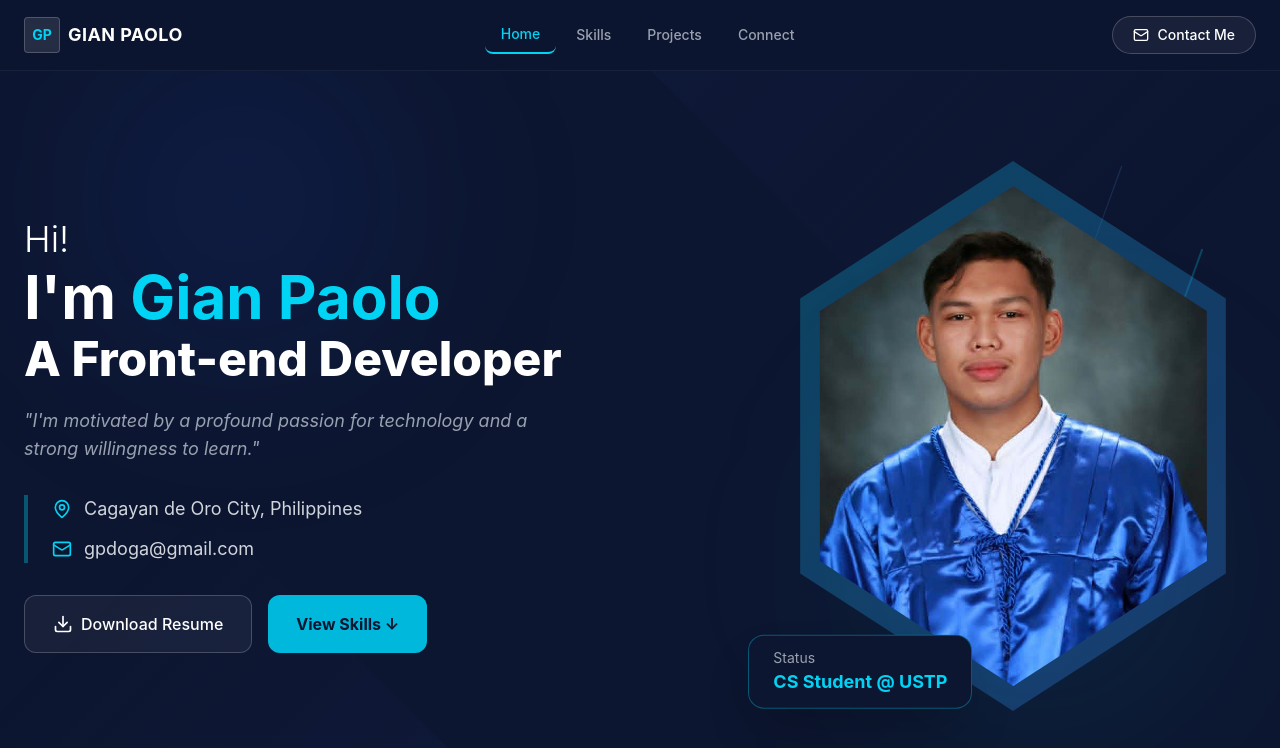
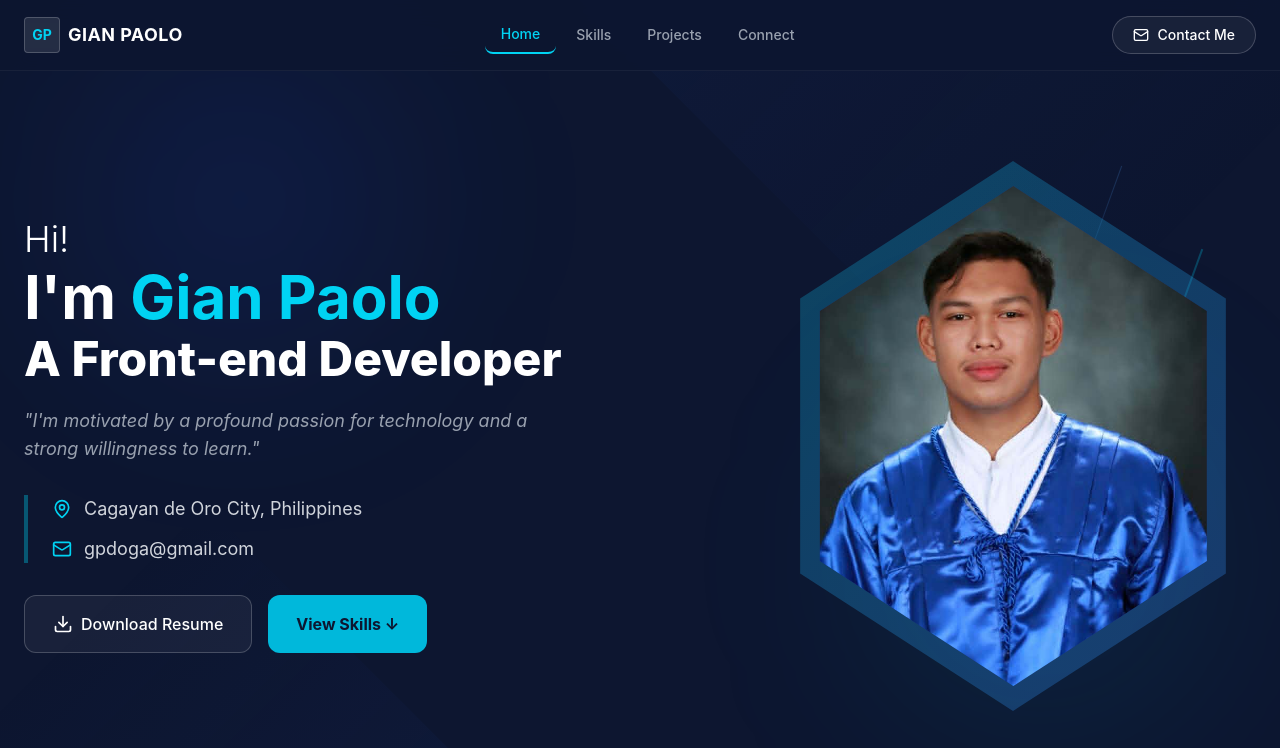
Before and after one commit to thegreatpaolo/Portfolio, a React (Vite) app: page / in a window 1280 px wide. Shown: the top 748 px of the page. Built offline with nearby package versions, Linux system fonts and the light colour scheme.

Commit message:
Remove CS Student status badge from portfolio

```diff
--- a/src/app/App.tsx
+++ b/src/app/App.tsx
@@ -43,10 +43,6 @@ const projects: Project[] = [
       webImage4,
     ]
   },
-
-
-
-
 ];
 
 const programmingSkills = [
@@ -315,15 +311,6 @@ export default function App() {
                     className="w-full h-full object-cover object-top"
                   />
                 </div>
-                {/* CS Student badge */}
-                <motion.div
-                  animate={{ y: [0, -8, 0] }}
-                  transition={{ duration: 3, repeat: Infinity }}
-                  className="absolute -bottom-4 -left-6 bg-[#0d1630] border border-cyan-500/40 rounded-2xl px-4 py-2 shadow-2xl"
-                >
-                  <p className="text-xs text-gray-400">Status</p>
-                  <p className="text-sm font-bold text-cyan-400">CS Student @ USTP</p>
-                </motion.div>
               </div>
             </motion.div>
 
@@ -418,7 +405,7 @@ export default function App() {
                     background: 'linear-gradient(135deg, #06b6d4, #3b82f6)',
                   }}
                 />
-                {/* Main hexagon image - INCREASED SIZE HERE */}
+                {/* Main hexagon image */}
                 <div
                   className="w-[450px] h-[500px] overflow-hidden relative"
                   style={{
@@ -432,15 +419,6 @@ export default function App() {
                     className="w-full h-full object-cover object-top"
                   />
                 </div>
-                {/* CS Student badge */}
-                <motion.div
-                  animate={{ y: [0, -8, 0] }}
-                  transition={{ duration: 3, repeat: Infinity }}
-                  className="absolute -bottom-6 -left-10 bg-[#0d1630] border border-cyan-500/40 rounded-2xl px-6 py-3 shadow-2xl"
-                >
-                  <p className="text-sm text-gray-400">Status</p>
-                  <p className="text-lg font-bold text-cyan-400">CS Student @ USTP</p>
-                </motion.div>
               </div>
             </motion.div>
           </div>
@@ -451,7 +429,7 @@ export default function App() {
           <AnimatedSection className="text-center mb-14">
             <h2 className="text-3xl md:text-4xl font-bold text-white mb-3">What I do</h2>
             <p className="text-gray-400 max-w-2xl mx-auto text-sm">
-              I'm a Computer Science student and aspiring full-stack developer with a strong desire to broaden my technological knowledge and a keen interest in crafting both visually appealing designs and seamless functionality.
+              I'm an aspiring full-stack developer with a strong desire to broaden my technological knowledge and a keen interest in crafting both visually appealing designs and seamless functionality.
             </p>
           </AnimatedSection>
 
@@ -548,13 +526,11 @@ export default function App() {
             <p className="text-gray-400 text-sm mb-12">Have a project in mind or want to collaborate? Reach out!</p>
             <div className="flex justify-center items-center gap-10 flex-wrap">
               {/* Telegram */}
-
               <a
               href="https://t.me/GianPaolo_Dev"
               target="_blank"
               rel="noopener noreferrer"
               className="group flex flex-col items-center gap-3">
-
                 <div className="w-16 h-16 flex items-center justify-center bg-white/5 rounded-full border border-white/10 group-hover:border-sky-400/60 group-hover:bg-sky-400/10 transition-all">
                   <svg className="w-7 h-7 text-gray-400 group-hover:text-sky-400 transition-colors" fill="currentColor" viewBox="0 0 24 24"><path d="M11.944 0C5.346 0 0 5.346 0 11.944c0 6.598 5.346 11.944 11.944 11.944 6.598 0 11.944-5.346 11.944-11.944C23.888 5.346 18.542 0 11.944 0zm5.206 16.561c-.19.605-.838.835-1.391.564l-4.512-2.193-2.028 1.956c-.347.335-.91.135-.91-.341V13.88l6.194-5.836c.154-.145-.045-.224-.226-.1l-7.658 4.821-3.693-1.157c-.59-.185-.603-.984.013-1.188l13.14-5.06c.556-.214 1.106.214.935.795l-1.974 9.406z"/></svg>
                 </div>
@@ -567,7 +543,6 @@ export default function App() {
               target="_blank"
               rel="noopener noreferrer"
               className="group flex flex-col items-center gap-3">
-
                 <div className="w-16 h-16 flex items-center justify-center bg-white/5 rounded-full border border-white/10 group-hover:border-blue-500/60 group-hover:bg-blue-500/10 transition-all">
                   <svg className="w-7 h-7 text-gray-400 group-hover:text-blue-400 transition-colors" fill="currentColor" viewBox="0 0 24 24"><path d="M19 0h-14c-2.761 0-5 2.239-5 5v14c0 2.761 2.239 5 5 5h14c2.762 0 5-2.239 5-5v-14c0-2.761-2.238-5-5-5zm-11 19h-3v-11h3v11zm-1.5-12.268c-.966 0-1.75-.79-1.75-1.764s.784-1.764 1.75-1.764 1.75.79 1.75 1.764-.783 1.764-1.75 1.764zm13.5 12.268h-3v-5.604c0-3.368-4-3.113-4 0v5.604h-3v-11h3v1.765c1.396-2.586 7-2.777 7 2.476v6.759z"/></svg>
                 </div>
```
